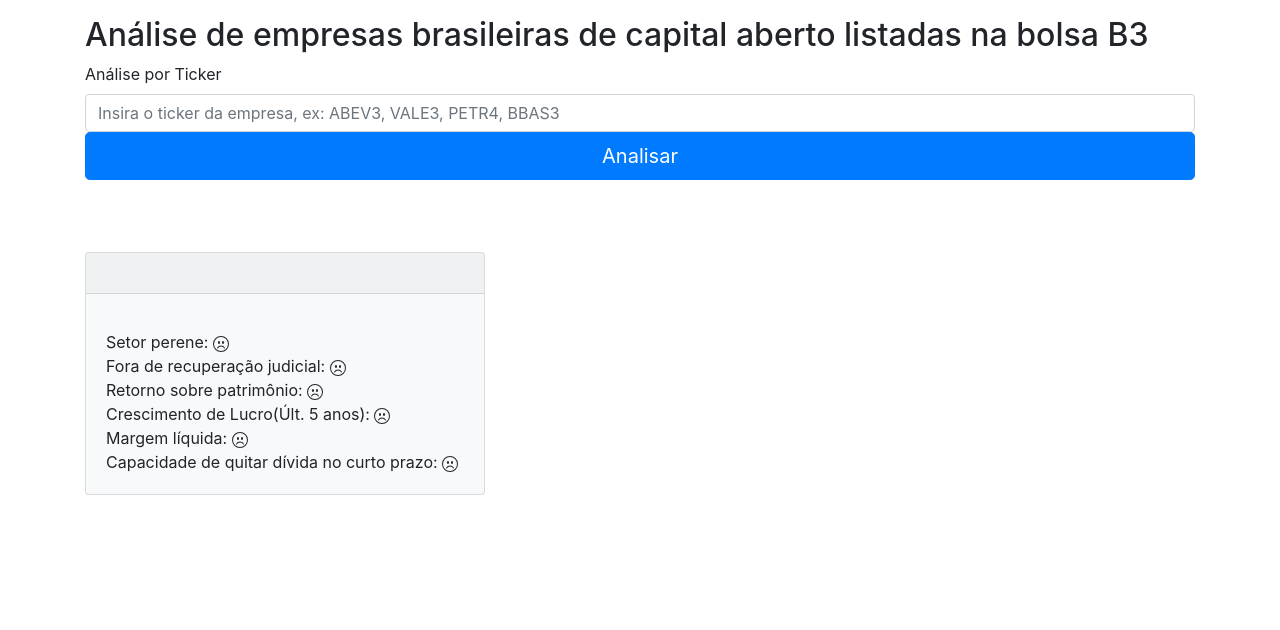
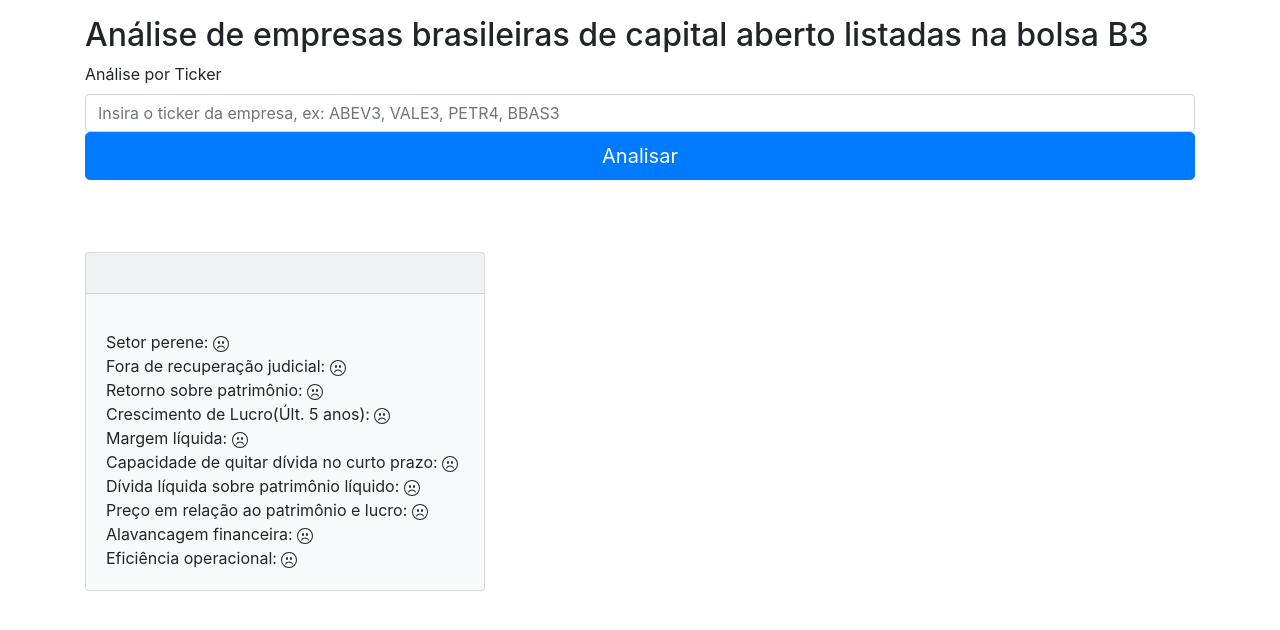
Before and after one commit to sartorileonardo/analisys-brazilian-stock-front, an Angular app: page / in a window 1280 px wide. Shown: the top 630 px of the page. Built offline with nearby package versions, Linux system fonts and the light colour scheme.

Commit message:
[Added] - Added avaliacaoGeral with dynamic colors cards

```diff
--- a/src/app/analisys-brazilian-stock.dto.ts
+++ b/src/app/analisys-brazilian-stock.dto.ts
@@ -7,9 +7,11 @@
     possuiBomNivelRetornoSobrePatrimonio: boolean = false;
     possuiBomNivelCrescimentoLucroNosUltimos5Anos: boolean = false;
     possuiBomNivelMargemLiquida: boolean = false;
+    possuiBomNivelMargemEbit: boolean = false;
     possuiBomNivelDeCapacidadeDeQuitarDividaNoCurtoPrazo: boolean = false;
     possuiBomNivelDividaLiquidaSobrePatrimonioLiquido: boolean = false;
     possuiBomPrecoEmRelacaoAoLucroAssimComoValorPatrimonial: boolean = false;
+    possuiBomNivelPassivosSobreAtivos: boolean = false;
     nomeEmpresa: string = "";
     segmentoEmpresa: string = "";
     avaliacaoGeralDTO: AvaliacaoGeralDTO = AvaliacaoGeralDTO.INDEFINIDO;
--- a/src/app/analisys-brazilian-stock/analisys-brazilian-stock.component.html
+++ b/src/app/analisys-brazilian-stock/analisys-brazilian-stock.component.html
@@ -146,6 +146,82 @@
                 </svg>
               </div>
 
+              <div *ngIf="stockAnalisys.possuiBomNivelDividaLiquidaSobrePatrimonioLiquido">
+                Dívida líquida sobre patrimônio líquido:
+                <svg xmlns="http://www.w3.org/2000/svg" width="16" height="16" fill="currentColor"
+                  class="bi bi-emoji-smile" viewBox="0 0 16 16">
+                  <path d="M8 15A7 7 0 1 1 8 1a7 7 0 0 1 0 14zm0 1A8 8 0 1 0 8 0a8 8 0 0 0 0 16z" />
+                  <path
+                    d="M4.285 9.567a.5.5 0 0 1 .683.183A3.498 3.498 0 0 0 8 11.5a3.498 3.498 0 0 0 3.032-1.75.5.5 0 1 1 .866.5A4.498 4.498 0 0 1 8 12.5a4.498 4.498 0 0 1-3.898-2.25.5.5 0 0 1 .183-.683zM7 6.5C7 7.328 6.552 8 6 8s-1-.672-1-1.5S5.448 5 6 5s1 .672 1 1.5zm4 0c0 .828-.448 1.5-1 1.5s-1-.672-1-1.5S9.448 5 10 5s1 .672 1 1.5z" />
+                </svg>
+              </div>
+              <div *ngIf="!stockAnalisys.possuiBomNivelDividaLiquidaSobrePatrimonioLiquido">
+                Dívida líquida sobre patrimônio líquido:
+                <svg xmlns="http://www.w3.org/2000/svg" width="16" height="16" fill="currentColor"
+                  class="bi bi-emoji-frown" viewBox="0 0 16 16">
+                  <path d="M8 15A7 7 0 1 1 8 1a7 7 0 0 1 0 14zm0 1A8 8 0 1 0 8 0a8 8 0 0 0 0 16z" />
+                  <path
+                    d="M4.285 12.433a.5.5 0 0 0 .683-.183A3.498 3.498 0 0 1 8 10.5c1.295 0 2.426.703 3.032 1.75a.5.5 0 0 0 .866-.5A4.498 4.498 0 0 0 8 9.5a4.5 4.5 0 0 0-3.898 2.25.5.5 0 0 0 .183.683zM7 6.5C7 7.328 6.552 8 6 8s-1-.672-1-1.5S5.448 5 6 5s1 .672 1 1.5zm4 0c0 .828-.448 1.5-1 1.5s-1-.672-1-1.5S9.448 5 10 5s1 .672 1 1.5z" />
+                </svg>
+              </div>
+
+              <div *ngIf="stockAnalisys.possuiBomPrecoEmRelacaoAoLucroAssimComoValorPatrimonial">
+                Preço em relação ao patrimônio e lucro:
+                <svg xmlns="http://www.w3.org/2000/svg" width="16" height="16" fill="currentColor"
+                  class="bi bi-emoji-smile" viewBox="0 0 16 16">
+                  <path d="M8 15A7 7 0 1 1 8 1a7 7 0 0 1 0 14zm0 1A8 8 0 1 0 8 0a8 8 0 0 0 0 16z" />
+                  <path
+                    d="M4.285 9.567a.5.5 0 0 1 .683.183A3.498 3.498 0 0 0 8 11.5a3.498 3.498 0 0 0 3.032-1.75.5.5 0 1 1 .866.5A4.498 4.498 0 0 1 8 12.5a4.498 4.498 0 0 1-3.898-2.25.5.5 0 0 1 .183-.683zM7 6.5C7 7.328 6.552 8 6 8s-1-.672-1-1.5S5.448 5 6 5s1 .672 1 1.5zm4 0c0 .828-.448 1.5-1 1.5s-1-.672-1-1.5S9.448 5 10 5s1 .672 1 1.5z" />
+                </svg>
+              </div>
+              <div *ngIf="!stockAnalisys.possuiBomPrecoEmRelacaoAoLucroAssimComoValorPatrimonial">
+                Preço em relação ao patrimônio e lucro:
+                <svg xmlns="http://www.w3.org/2000/svg" width="16" height="16" fill="currentColor"
+                  class="bi bi-emoji-frown" viewBox="0 0 16 16">
+                  <path d="M8 15A7 7 0 1 1 8 1a7 7 0 0 1 0 14zm0 1A8 8 0 1 0 8 0a8 8 0 0 0 0 16z" />
+                  <path
+                    d="M4.285 12.433a.5.5 0 0 0 .683-.183A3.498 3.498 0 0 1 8 10.5c1.295 0 2.426.703 3.032 1.75a.5.5 0 0 0 .866-.5A4.498 4.498 0 0 0 8 9.5a4.5 4.5 0 0 0-3.898 2.25.5.5 0 0 0 .183.683zM7 6.5C7 7.328 6.552 8 6 8s-1-.672-1-1.5S5.448 5 6 5s1 .672 1 1.5zm4 0c0 .828-.448 1.5-1 1.5s-1-.672-1-1.5S9.448 5 10 5s1 .672 1 1.5z" />
+                </svg>
+              </div>
+
+              <div *ngIf="stockAnalisys.possuiBomNivelPassivosSobreAtivos">
+                Alavancagem financeira:
+                <svg xmlns="http://www.w3.org/2000/svg" width="16" height="16" fill="currentColor"
+                  class="bi bi-emoji-smile" viewBox="0 0 16 16">
+                  <path d="M8 15A7 7 0 1 1 8 1a7 7 0 0 1 0 14zm0 1A8 8 0 1 0 8 0a8 8 0 0 0 0 16z" />
+                  <path
+                    d="M4.285 9.567a.5.5 0 0 1 .683.183A3.498 3.498 0 0 0 8 11.5a3.498 3.498 0 0 0 3.032-1.75.5.5 0 1 1 .866.5A4.498 4.498 0 0 1 8 12.5a4.498 4.498 0 0 1-3.898-2.25.5.5 0 0 1 .183-.683zM7 6.5C7 7.328 6.552 8 6 8s-1-.672-1-1.5S5.448 5 6 5s1 .672 1 1.5zm4 0c0 .828-.448 1.5-1 1.5s-1-.672-1-1.5S9.448 5 10 5s1 .672 1 1.5z" />
+                </svg>
+              </div>
+              <div *ngIf="!stockAnalisys.possuiBomNivelPassivosSobreAtivos">
+                Alavancagem financeira:
+                <svg xmlns="http://www.w3.org/2000/svg" width="16" height="16" fill="currentColor"
+                  class="bi bi-emoji-frown" viewBox="0 0 16 16">
+                  <path d="M8 15A7 7 0 1 1 8 1a7 7 0 0 1 0 14zm0 1A8 8 0 1 0 8 0a8 8 0 0 0 0 16z" />
+                  <path
+                    d="M4.285 12.433a.5.5 0 0 0 .683-.183A3.498 3.498 0 0 1 8 10.5c1.295 0 2.426.703 3.032 1.75a.5.5 0 0 0 .866-.5A4.498 4.498 0 0 0 8 9.5a4.5 4.5 0 0 0-3.898 2.25.5.5 0 0 0 .183.683zM7 6.5C7 7.328 6.552 8 6 8s-1-.672-1-1.5S5.448 5 6 5s1 .672 1 1.5zm4 0c0 .828-.448 1.5-1 1.5s-1-.672-1-1.5S9.448 5 10 5s1 .672 1 1.5z" />
+                </svg>
+              </div>
+
+              <div *ngIf="stockAnalisys.possuiBomNivelMargemEbit">
+                Eficiência operacional:
+                <svg xmlns="http://www.w3.org/2000/svg" width="16" height="16" fill="currentColor"
+                  class="bi bi-emoji-smile" viewBox="0 0 16 16">
+                  <path d="M8 15A7 7 0 1 1 8 1a7 7 0 0 1 0 14zm0 1A8 8 0 1 0 8 0a8 8 0 0 0 0 16z" />
+                  <path
+                    d="M4.285 9.567a.5.5 0 0 1 .683.183A3.498 3.498 0 0 0 8 11.5a3.498 3.498 0 0 0 3.032-1.75.5.5 0 1 1 .866.5A4.498 4.498 0 0 1 8 12.5a4.498 4.498 0 0 1-3.898-2.25.5.5 0 0 1 .183-.683zM7 6.5C7 7.328 6.552 8 6 8s-1-.672-1-1.5S5.448 5 6 5s1 .672 1 1.5zm4 0c0 .828-.448 1.5-1 1.5s-1-.672-1-1.5S9.448 5 10 5s1 .672 1 1.5z" />
+                </svg>
+              </div>
+              <div *ngIf="!stockAnalisys.possuiBomNivelMargemEbit">
+                Eficiência operacional:
+                <svg xmlns="http://www.w3.org/2000/svg" width="16" height="16" fill="currentColor"
+                  class="bi bi-emoji-frown" viewBox="0 0 16 16">
+                  <path d="M8 15A7 7 0 1 1 8 1a7 7 0 0 1 0 14zm0 1A8 8 0 1 0 8 0a8 8 0 0 0 0 16z" />
+                  <path
+                    d="M4.285 12.433a.5.5 0 0 0 .683-.183A3.498 3.498 0 0 1 8 10.5c1.295 0 2.426.703 3.032 1.75a.5.5 0 0 0 .866-.5A4.498 4.498 0 0 0 8 9.5a4.5 4.5 0 0 0-3.898 2.25.5.5 0 0 0 .183.683zM7 6.5C7 7.328 6.552 8 6 8s-1-.672-1-1.5S5.448 5 6 5s1 .672 1 1.5zm4 0c0 .828-.448 1.5-1 1.5s-1-.672-1-1.5S9.448 5 10 5s1 .672 1 1.5z" />
+                </svg>
+              </div>
+
             </div>
           </div>
         </div>
```
